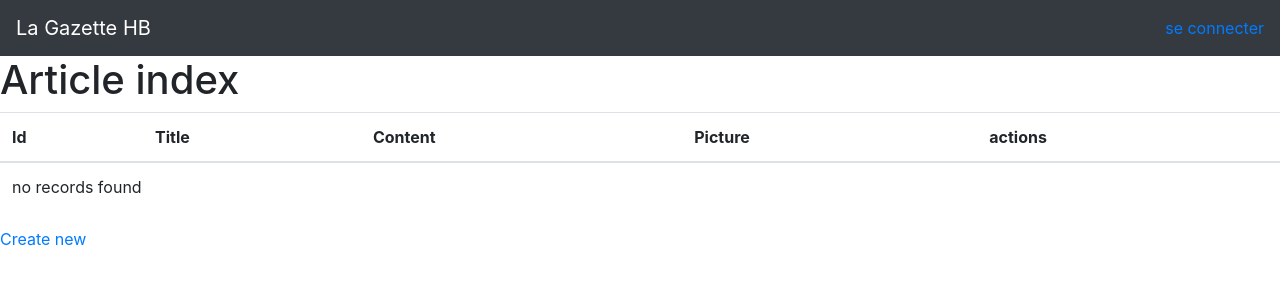
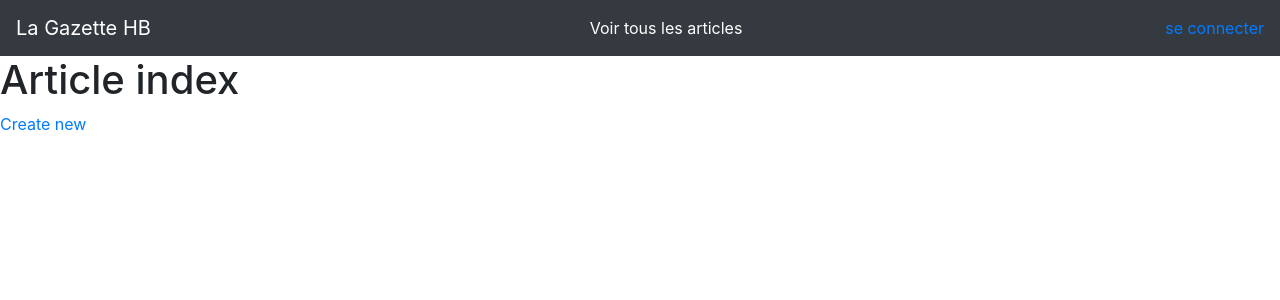
Before and after one commit to Payhache/examPierreHenriSymfony, a Symfony app: template templates/article/index.html.twig in a window 1280 px wide. Shown: the top 300 px of the page. Run offline with Twig, Linux system fonts and the light colour scheme; the template is opened without the code that fills it, so the values that code supplies are empty; some libraries are stand-ins or nearby versions.

Commit message:
mise en forme

```diff
--- a/templates/article/index.html.twig
+++ b/templates/article/index.html.twig
@@ -4,36 +4,17 @@
 
 {% block body %}
     <h1>Article index</h1>
-
-    <table class="table">
-        <thead>
-            <tr>
-                <th>Id</th>
-                <th>Title</th>
-                <th>Content</th>
-                <th>Picture</th>
-                <th>actions</th>
-            </tr>
-        </thead>
-        <tbody>
-        {% for article in articles %}
-            <tr>
-                <td>{{ article.id }}</td>
-                <td>{{ article.title }}</td>
-                <td>{{ article.content }}</td>
-                <td>{{ article.picture }}</td>
-                <td>
-                    <a href="{{ path('article_show', {'id': article.id}) }}">show</a>
-                    <a href="{{ path('article_edit', {'id': article.id}) }}">edit</a>
-                </td>
-            </tr>
-        {% else %}
-            <tr>
-                <td colspan="5">no records found</td>
-            </tr>
-        {% endfor %}
-        </tbody>
-    </table>
-
+<div class="w-75 row mx-auto">
+    {% for article in articles %}
+        <div class="card col-md6" style="width: 18rem;">
+            <img class="card-img-top" src="{{asset('img/' ~ article.picture)}}" alt="Card image cap">
+            <div class="card-body">
+                <h5 class="card-title">{{ article.title }}</h5>
+                <p class="card-text"></p>
+                <a href="{{path('article_show', {'id' : article.id })}}" class="btn btn-primary"> Voir détail</a>
+            </div>
+        </div>
+    {% endfor %}
+</div>
     <a href="{{ path('article_new') }}">Create new</a>
 {% endblock %}
--- a/templates/article/new.html.twig
+++ b/templates/article/new.html.twig
@@ -7,5 +7,4 @@
 
     {{ include('article/_form.html.twig') }}
 
-    <a href="{{ path('article_index') }}">back to list</a>
 {% endblock %}
--- a/templates/parts/header.html.twig
+++ b/templates/parts/header.html.twig
@@ -1,15 +1,18 @@
 
 
-{% block header %}
+
 <header>
 <nav class="navbar navbar-dark bg-dark">
   <a class="navbar-brand" href="#">La Gazette HB</a>
+    <ul class="navbar-nav">
+      <li class="nav-item active">
+        <a class="nav-link" href="{{ path('article_index') }}"> Voir tous les articles <span class="sr-only">(current)</span></a>
+      </li>
+    </ul>
   {% if app.user %}
   <p class="welcome_message"> Bonjour {{ app.user.username}}</p>
   {% else %}
   <a href="{{path('app_login')}}">se connecter</a>
   {% endif %}
 </nav>
-
 </header>
-{% endblock %}
```
Also changed, not shown: src/Controller/ArticleController.php (+14 -2 lines), src/Form/ArticleType.php (+6 -1 lines), templates/article/_form.html.twig (+19 -4 lines).
